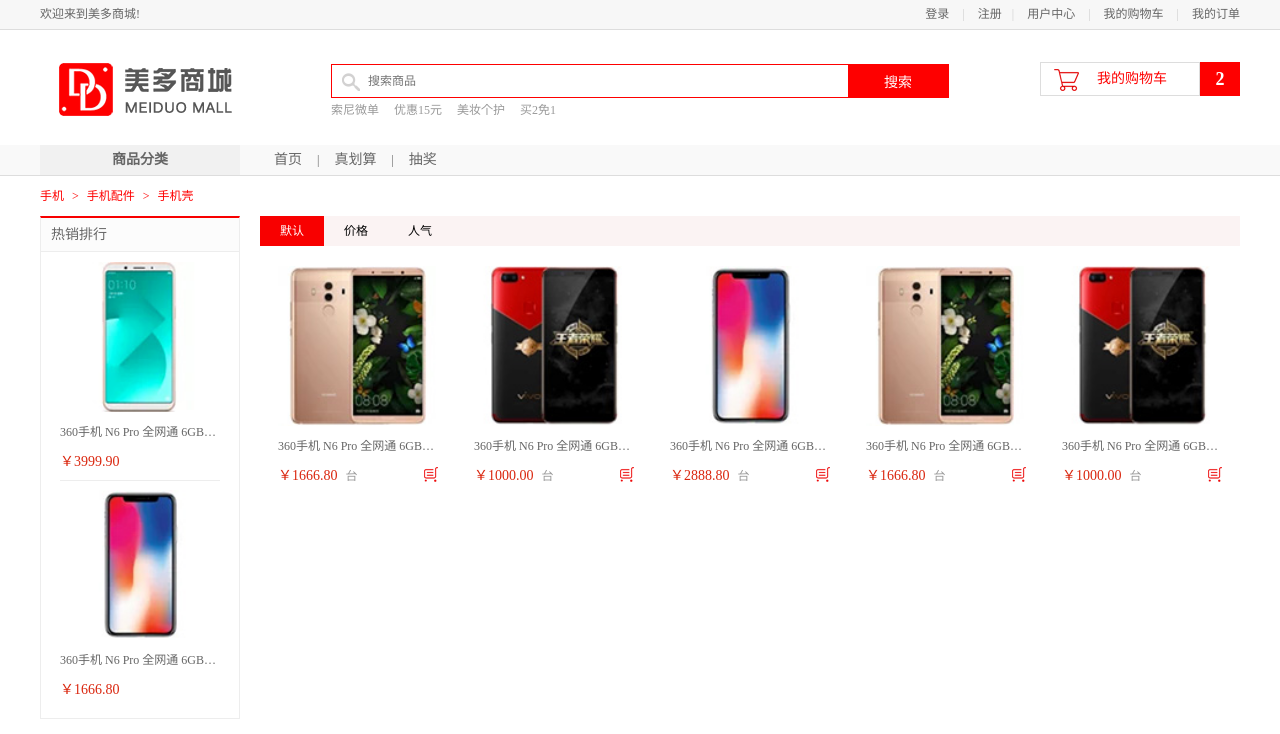
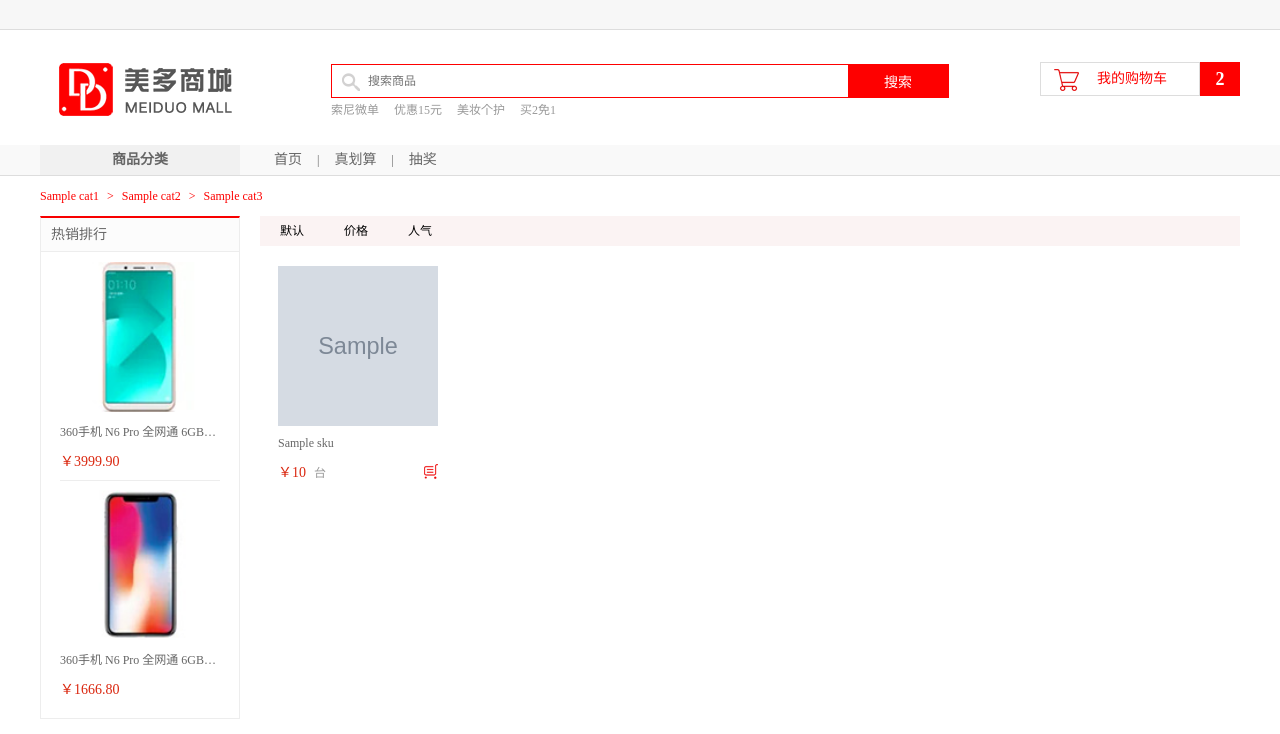
Before and after one commit to lisa530/meiduo, a Python web app: template meiduo_mall/meiduo_mall/templates/list.html in a window 1280 px wide. Shown: the top 734 px of the page. Run offline with Jinja, Linux system fonts and the light colour scheme; the template is opened without the code that fills it: most values are stand-ins (such as "Sample title", 1, 10 or a date in 2020); grey boxes marked "Sample" are stand-in pictures.

Commit message:
展示商品列表页：后端实现分页和排序数据渲染

```diff
--- /dev/null
+++ b/meiduo_mall/meiduo_mall/apps/goods/constants.py
@@ -0,0 +1,2 @@
+# 设置商品列表页每页显示几条数据
+GOODS_LIST_LIMIT = 5
--- a/meiduo_mall/meiduo_mall/templates/list.html
+++ b/meiduo_mall/meiduo_mall/templates/list.html
@@ -110,11 +110,11 @@
 		</div>
 	</div>
 	<div class="breadcrumb">
-		<a href="http://shouji.jd.com/">手机</a>
+        <a href="javascript:;">{{ breadcrumb.cat1.name }}</a>
         <span>></span>
-		<a href="javascript:;">手机配件</a>
+        <a href="javascript:;">{{ breadcrumb.cat2.name }}</a>
         <span>></span>
-		<a href="javascript:;">手机壳</a>
+        <a href="javascript:;">{{ breadcrumb.cat3.name }}</a>
 </div>
 	<div class="main_wrap clearfix">
 		<div class="l_wrap fl clearfix">
@@ -136,56 +136,22 @@
 		</div>
 		<div class="r_wrap fr clearfix">
 			<div class="sort_bar">
-				<a href="/list/115/1/?sort=default" class="active">默认</a>
-				<a href="/list/115/1/?sort=price">价格</a>
-				<a href="/list/115/1/?sort=hot">人气</a>
+				<a href="{{ url('goods:list', args=(category_id, 1))}}" ?sort=default" {% if sort=='default' %}class="active"{% endif %}>默认</a>
+				<a href="{{ url('goods:list', args=(category_id, 1)) }}?sort=price" {% if sort=='price' %}class="active"{% endif %}>价格</a>
+                <a href="{{ url('goods:list', args=(category_id, 1)) }}?sort=hot" {% if sort=='hot' %}class="active"{% endif %}>人气</a>
 			</div>
 			<ul class="goods_type_list clearfix">
+                {% for sku in page_skus %}
                     <li>
-					<a href="detail.html"><img src="{{ static('images/goods/goods003.jpg') }}"></a>
-					<h4><a href="detail.html">360手机 N6 Pro 全网通 6GB+128GB 极夜黑</a></h4>
+                        <a href="detail.html"><img src="{{ sku.default_image.url }}"></a>
+                        <h4><a href="detail.html">{{ sku.name }}</a></h4>
                         <div class="operate">
-						<span class="price">￥1666.80</span>
+                            <span class="price">￥{{ sku.price }}</span>
                             <span class="unit">台</span>
                             <a href="#" class="add_goods" title="加入购物车"></a>
                         </div>
                     </li>
-				<li>
-					<a href="detail.html"><img src="{{ static('images/goods/goods005.jpg') }}"></a>
-					<h4><a href="detail.html">360手机 N6 Pro 全网通 6GB+128GB 极夜黑</a></h4>
-					<div class="operate">
-						<span class="price">￥1000.00</span>
-						<span class="unit">台</span>
-						<a href="#" class="add_goods" title="加入购物车"></a>
-					</div>
-				</li>
-				<li>
-					<a href="detail.html"><img src="{{ static('images/goods/goods002.jpg') }}"></a>
-					<h4><a href="detail.html">360手机 N6 Pro 全网通 6GB+128GB 极夜黑</a></h4>
-					<div class="operate">
-						<span class="price">￥2888.80</span>
-						<span class="unit">台</span>
-						<a href="#" class="add_goods" title="加入购物车"></a>
-					</div>
-				</li>
-                <li>
-					<a href="detail.html"><img src="{{ static('images/goods/goods003.jpg') }}"></a>
-					<h4><a href="detail.html">360手机 N6 Pro 全网通 6GB+128GB 极夜黑</a></h4>
-					<div class="operate">
-						<span class="price">￥1666.80</span>
-						<span class="unit">台</span>
-						<a href="#" class="add_goods" title="加入购物车"></a>
-					</div>
-				</li>
-				<li>
-					<a href="detail.html"><img src="{{ static('images/goods/goods005.jpg') }}"></a>
-					<h4><a href="detail.html">360手机 N6 Pro 全网通 6GB+128GB 极夜黑</a></h4>
-					<div class="operate">
-						<span class="price">￥1000.00</span>
-						<span class="unit">台</span>
-						<a href="#" class="add_goods" title="加入购物车"></a>
-					</div>
-				</li>
+                {% endfor %}
             </ul>
 		</div>
 	</div>
```
Also changed, not shown: meiduo_mall/meiduo_mall/apps/goods/views.py (+10 -4 lines). Lines whose indentation alone changed are shown as unchanged.
